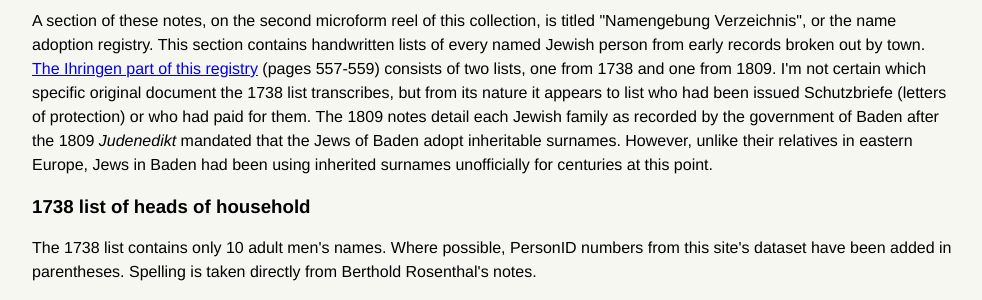
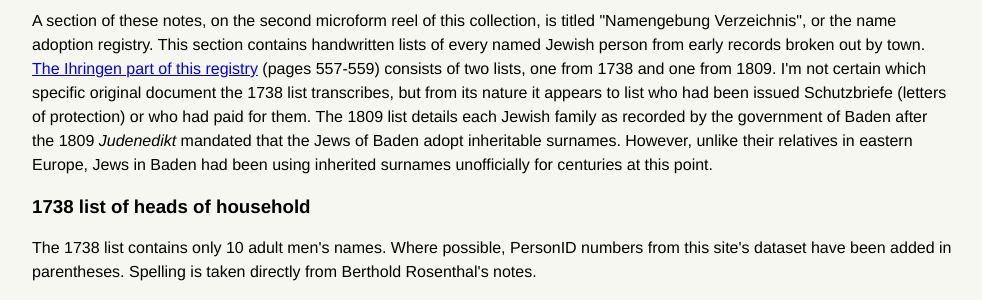
Before and after one commit to djwile/ihringen, a Flask app: page /earlier-records in a window 1280 px wide. Shown: the part 227-527 px from the top of the page, without its empty margins (148-1130 px from the left). Run offline with Flask 3, Linux system fonts and the light colour scheme.

Commit message:
Update earlier_records.html
minor textual update

```diff
--- a/search_app/templates/static_pages/earlier_records.html
+++ b/search_app/templates/static_pages/earlier_records.html
@@ -33,7 +33,7 @@
     <div class = "container">
 	    <h1>Pre-1811 records</h1>
 	    <p>This page reproduces the notes of Berthold Rosenthal (1875-1957), the preeminent historian and genealogist of Baden's Jewish community, adding references linking those notes to the indexed data from the Ihringen Standesbücher. The notes he took for his own research and for clients are held in the <a href="https://archive.org/details/LeoBaeckInstitute" target="_blank">Leo Baeck Institute Archives</a> and completely digitized.</p>
-	    <p>A section of these notes, on the second microform reel of this collection, is titled "Namengebung Verzeichnis", or the name adoption registry. This section contains handwritten lists of every named Jewish person from early records broken out by town. <a href="https://archive.org/details/lbi_brc_mf484_reel02/page/n556/mode/1up" target="_blank">The Ihringen part of this registry</a> (pages 557-559) consists of two lists, one from 1738 and one from 1809. I'm not certain which specific original document the 1738 list transcribes, but from its nature it appears to list who had been issued Schutzbriefe (letters of protection) or who had paid for them. The 1809 notes detail each Jewish family as recorded by the government of Baden after the 1809 <i>Judenedikt</i> mandated that the Jews of Baden adopt inheritable surnames. However, unlike their relatives in eastern Europe, Jews in Baden had been using inherited surnames unofficially for centuries at this point.</p>
+	    <p>A section of these notes, on the second microform reel of this collection, is titled "Namengebung Verzeichnis", or the name adoption registry. This section contains handwritten lists of every named Jewish person from early records broken out by town. <a href="https://archive.org/details/lbi_brc_mf484_reel02/page/n556/mode/1up" target="_blank">The Ihringen part of this registry</a> (pages 557-559) consists of two lists, one from 1738 and one from 1809. I'm not certain which specific original document the 1738 list transcribes, but from its nature it appears to list who had been issued Schutzbriefe (letters of protection) or who had paid for them. The 1809 list details each Jewish family as recorded by the government of Baden after the 1809 <i>Judenedikt</i> mandated that the Jews of Baden adopt inheritable surnames. However, unlike their relatives in eastern Europe, Jews in Baden had been using inherited surnames unofficially for centuries at this point.</p>
 	    <h3>1738 list of heads of household</h3>
 	    <p>The 1738 list contains only 10 adult men's names. Where possible, PersonID numbers from this site's dataset have been added in parentheses. Spelling is taken directly from Berthold Rosenthal's notes.<p>
 	<ul>
```
